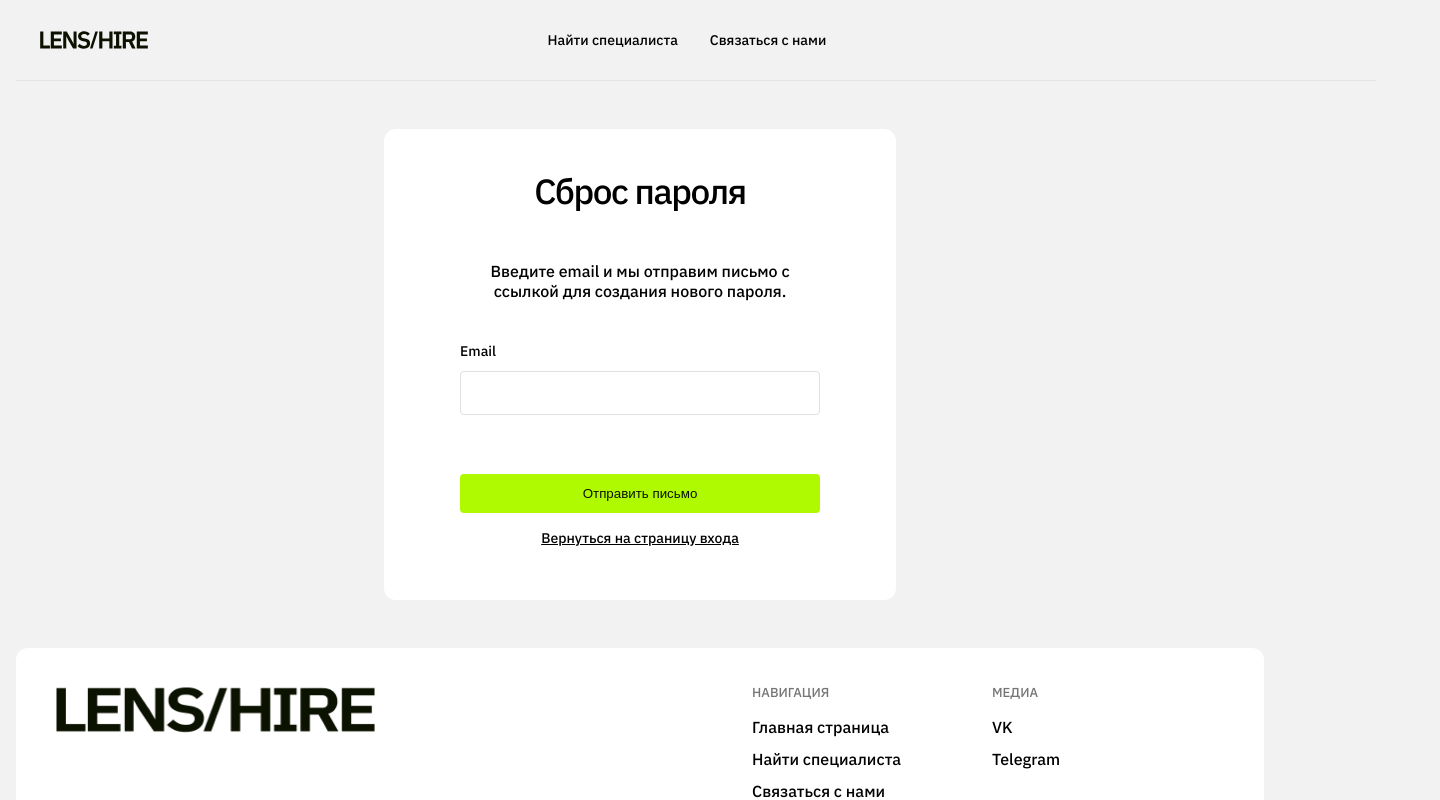
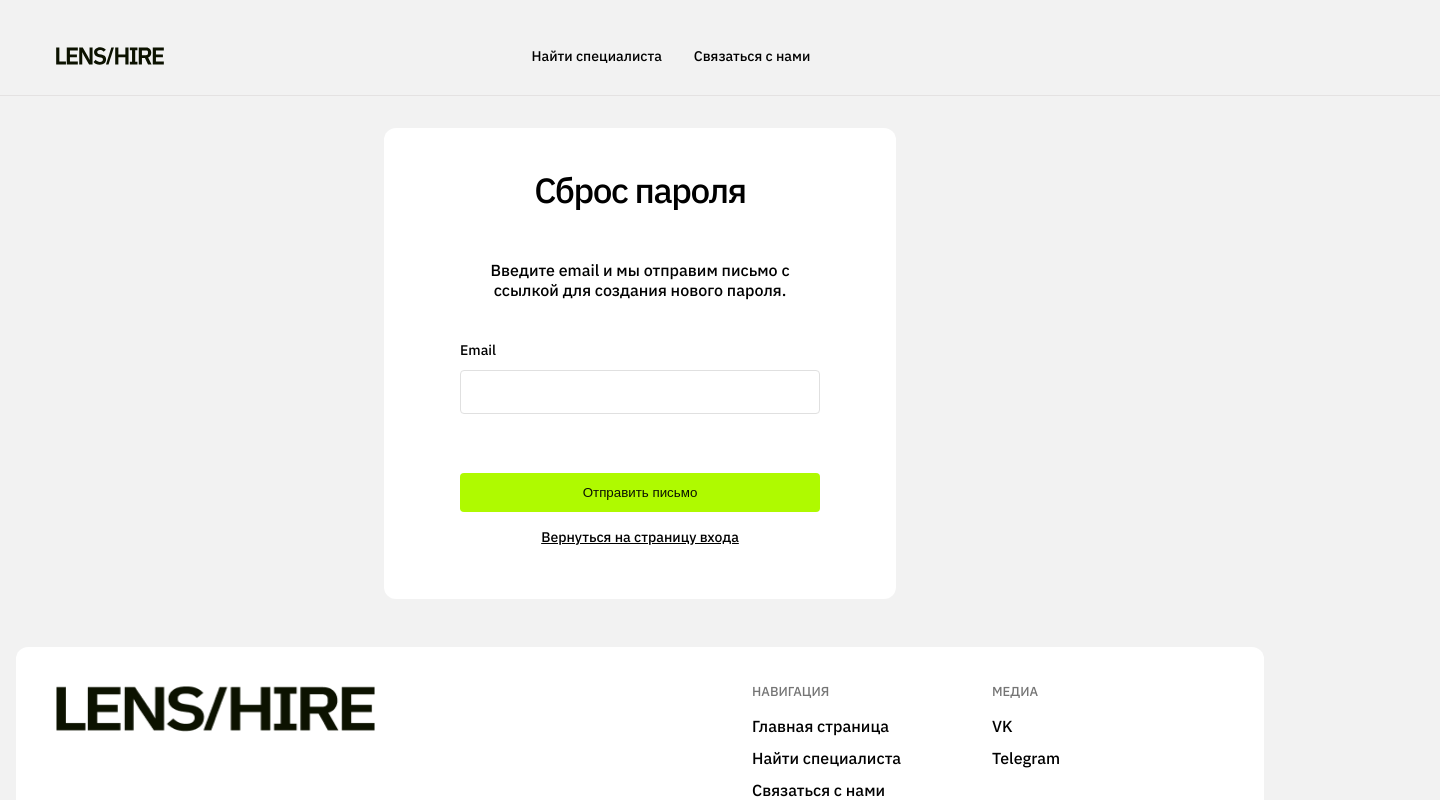
Before and after one commit to photo-booking/frontend-one, a React (Create React App) app: page /reset-password in a window 1280 px wide. Shown: the top 800 px of the page, 1440 px wide, since content can reach past the window. Built offline with nearby package versions, Linux system fonts and the light colour scheme; no server answers.

Commit message:
fixed header-main padding and line after header

```diff
--- a/src/components/Header-main/header-main.css
+++ b/src/components/Header-main/header-main.css
@@ -1,18 +1,29 @@
 
 .header-main {
     margin: 0 auto;
-    border-bottom: 1px solid rgba(226, 223, 223, 0.8);
+    /* border-bottom: 1px solid rgba(226, 223, 223, 0.8); */
     display: flex;
     align-items: center;
     background-color: transparent;
     max-width: 1328px;
     width: 100%;
     height: 80px;
-    padding-left: 56px;
-    padding-right: 56px;
+    padding-left: 40px;
+    padding-right: 40px;
     top: 16px;
     z-index: 99;
     justify-content: center;
+    position: relative;
+}
+
+.header-main::after {
+    content: '';
+    background: rgba(226, 223, 223, 0.8);
+    height: 1px;
+    width: 1440px;
+    position: absolute;
+    bottom: 0;
+    left: -16px;
 }
 
 .header-main_border {
```
